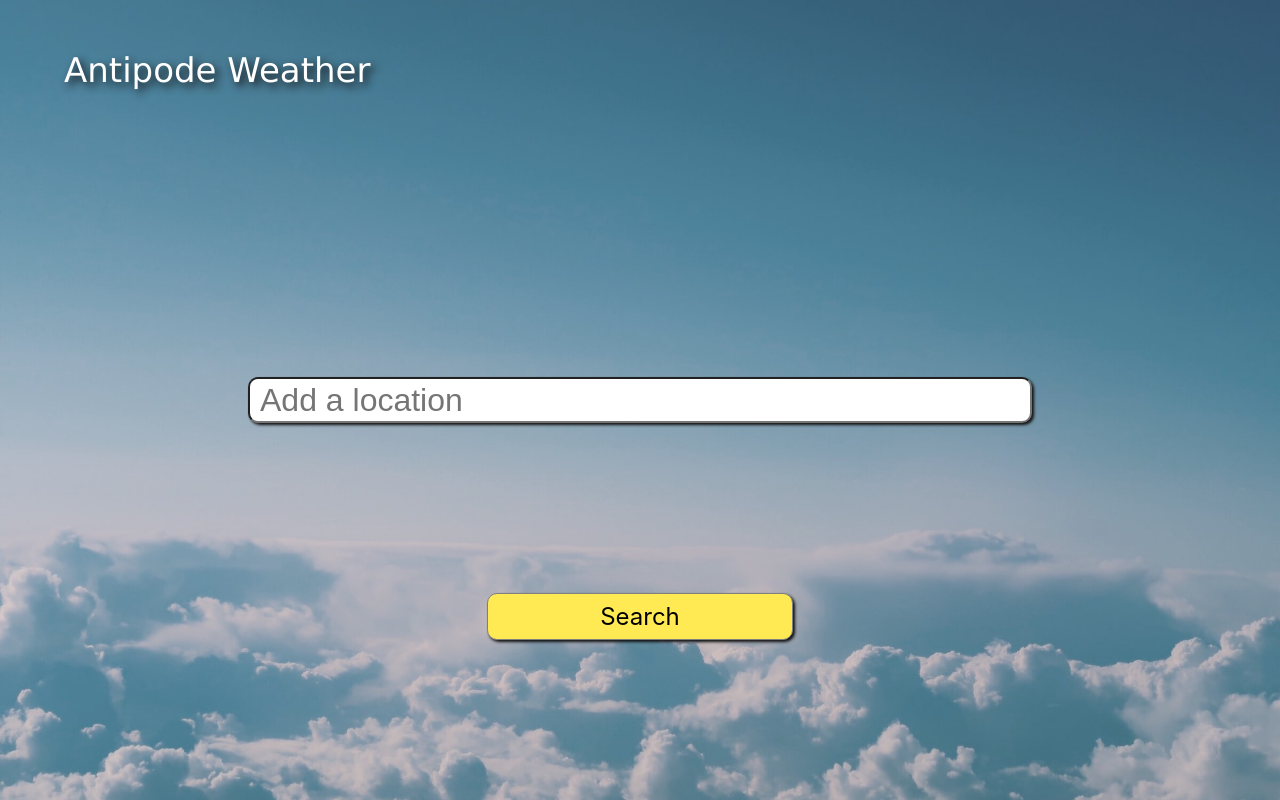
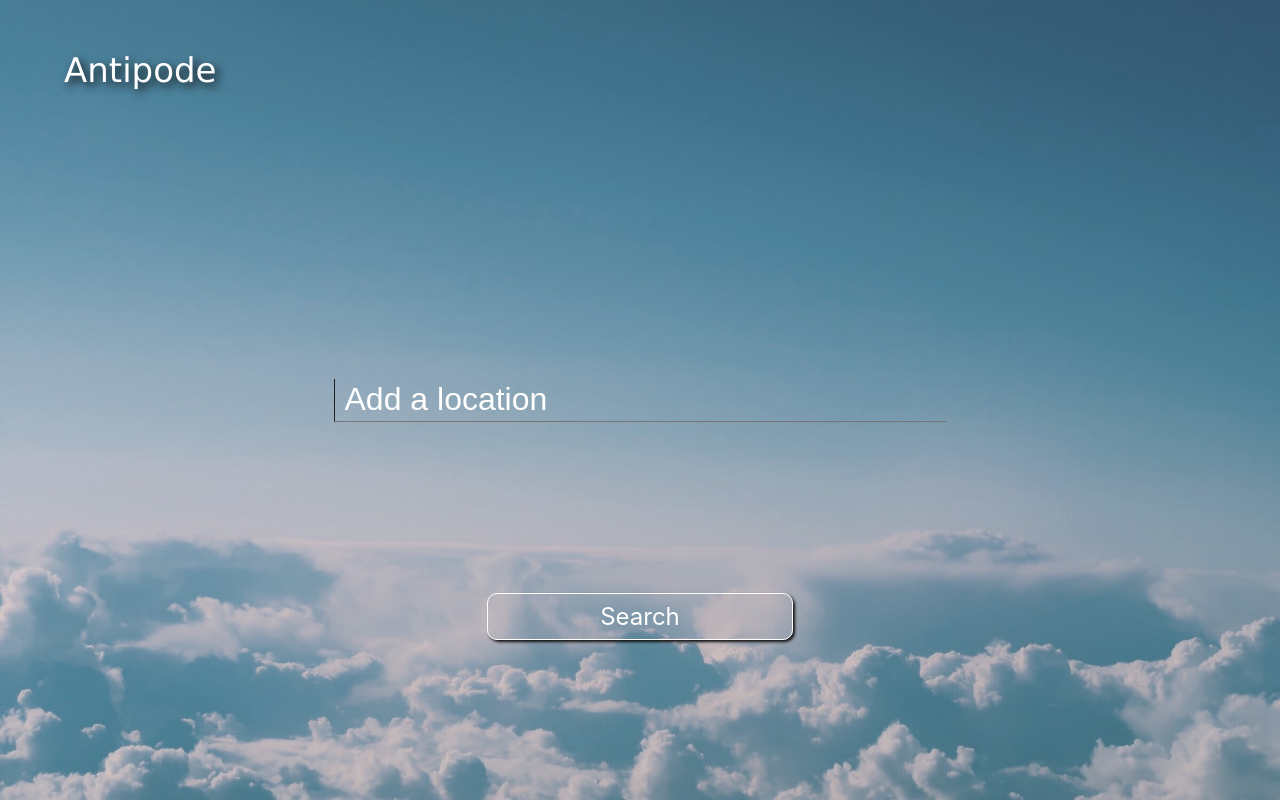
Before and after one commit to DBThompson713/Antipode, a React (Create React App) app: page / in a window 1280 px wide. Built offline with nearby package versions, Linux system fonts and the light colour scheme.

Commit message:
getting opposite location

```diff
--- a/src/components/HomePage/index.jsx
+++ b/src/components/HomePage/index.jsx
@@ -5,13 +5,15 @@ import SearchForm from './../SearchForm';
 
 const Homepage = () => {
   const [location, setLocation] = useState('');
+  const [antipodeLocation, setAntipodeLocation] = useState('');
   const [geoLat, setGeoLat] = useState();
   const [oppLong, setOppLong] = useState({});
   const [oppLat, setOppLat] = useState({});
   const [geoLong, setGeoLong] = useState({});
-
   const inputElement = React.createRef();
   const apiKey = process.env.REACT_APP_COORDS_API;
+  const coordsCall = `https://api.opencagedata.com/geocode/v1/json?q=${location}&key=${apiKey}`;
+  const antipodeCall = `https://api.opencagedata.com/geocode/v1/json?q=${oppLat}+${oppLong}&key=${apiKey}`;
 
   const handleInput = (e) => {
     const newLocation = e.target.value;
@@ -21,10 +23,11 @@ const Homepage = () => {
   const getAntipode = async () => {
     if (location !== '') {
       GetCoords(location);
-      console.log();
+      //   console.log();
       //
     } else {
-      alert('Please enter a location');
+      //   alert('Please enter a location');
+      console.log('');
     }
 
     return;
@@ -32,28 +35,47 @@ const Homepage = () => {
 
   const GetCoords = async (location) => {
     await axios
-      .get(
-        `https://api.opencagedata.com/geocode/v1/json?q=${location}&key=${apiKey}`
-      )
+      .get(coordsCall)
       .then((results) => {
-        console.log(results);
+        // console.log(results);
+        const geo = results.data.results[0].geometry;
 
-        setGeoLat(results.data.results[0].geometry.lat);
-        setGeoLong(results.data.results[0].geometry.lng);
-        setOppLat(results.data.results[0].geometry.lat * -1);
-        setOppLong(results.data.results[0].geometry.lng * -1);
+        setGeoLat(geo.lat);
+        setGeoLong(geo.lng);
+        setOppLat(geo.lat * -1);
+        setOppLong(geo.lng * -1);
+
+        // console.log(results.data.results[0]);
+        //
+        //
+        //
+        console.log(antipodeCall);
+        axios.get(antipodeCall).then(
+          console.log(results)
+          // setAntipodeLocation()
+        );
+
+        //
+        // /
+        //
+        // alert(
+        //   `${results.data.results[0].formatted}:${geoLat}Lat -${geoLong}Long ::::::: Antipode:${oppLat}Lat-${oppLong} `
+        // );
+        console.log('');
       })
       .catch(console.log(''));
   };
+
   return (
     <div className='home-container'>
-      <p className='title'>Antipode Weather</p>
+      <p className='title'>Antipode</p>
       <SearchForm
         handleInput={handleInput}
         location={location}
         inputElement={inputElement}
         getAntipode={getAntipode}
       />
+      {/* {`${location}:${geoLat}:${geoLong}::::::::${antipodeLocation}${oppLat}:${oppLong}`} */}
     </div>
   );
 };
--- a/src/components/SearchForm/styles.scss
+++ b/src/components/SearchForm/styles.scss
@@ -1,4 +1,5 @@
 $shadow: rgb(17, 17, 17) 2px 2px 3px;
+$shadow-two: rgb(17, 17, 17) 0px 0px 0px;
 
 .search-form {
     display: flex;
@@ -7,13 +8,19 @@ $shadow: rgb(17, 17, 17) 2px 2px 3px;
 
     input {
         width: 30vw;
+        max-width:600px;
+        background: transparent;
+        color: #fff;
         padding-left: 10px;
         height: 2.5rem;
-        border-radius: 10px;
+        border-width: 0 0 1px 1px;
+        // border-radius: 10px;
         width: 60vw;
         font-size: 2rem;
-        box-shadow: $shadow;
-
+        box-shadow: $shadow-two;
+&::placeholder{
+    color:white;
+}
         &:focus {
             outline: none;
         }
@@ -23,9 +30,10 @@ $shadow: rgb(17, 17, 17) 2px 2px 3px;
         position: fixed;
         bottom: 20vh;
         width: 20vw;
-        background: #ffea53;
+        background: transparent;
+        color:#fff;
         font-size: 1.5rem;
-        border: 1px solid grey;
+        border: 1px solid #fff;
         padding: 8px 24px;
         border-radius: 10px;
         box-shadow: $shadow;
```
